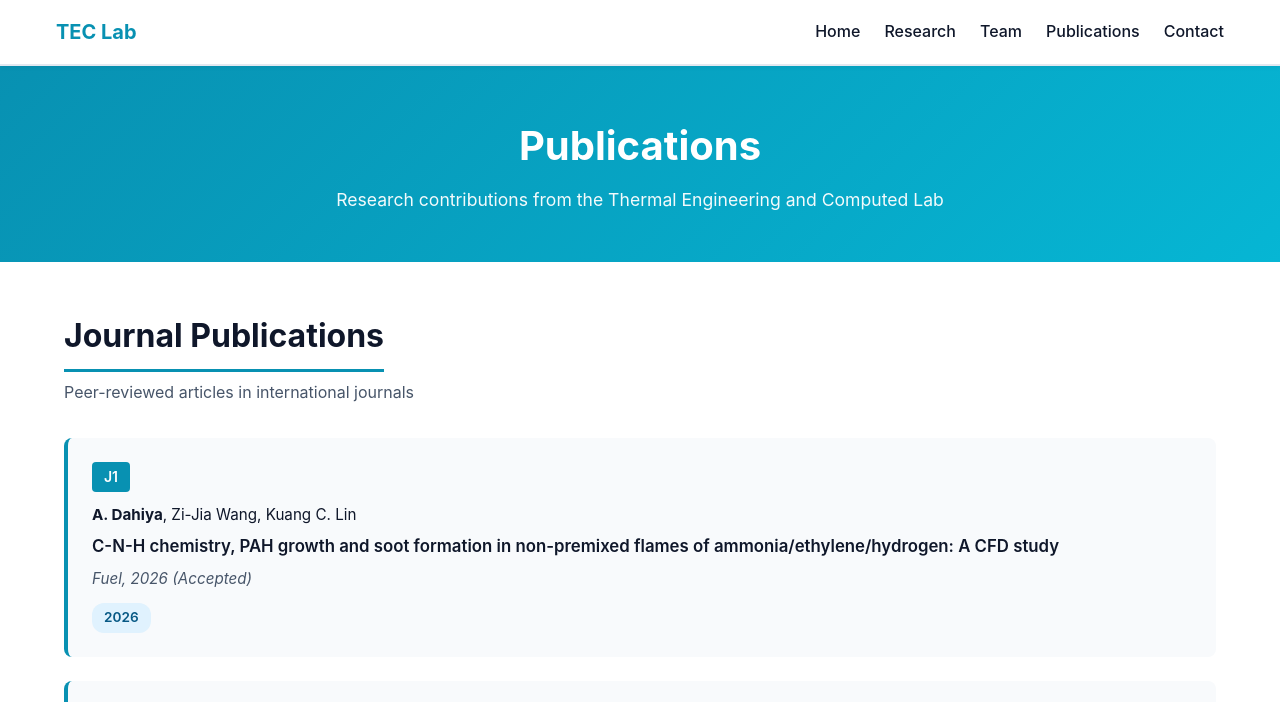
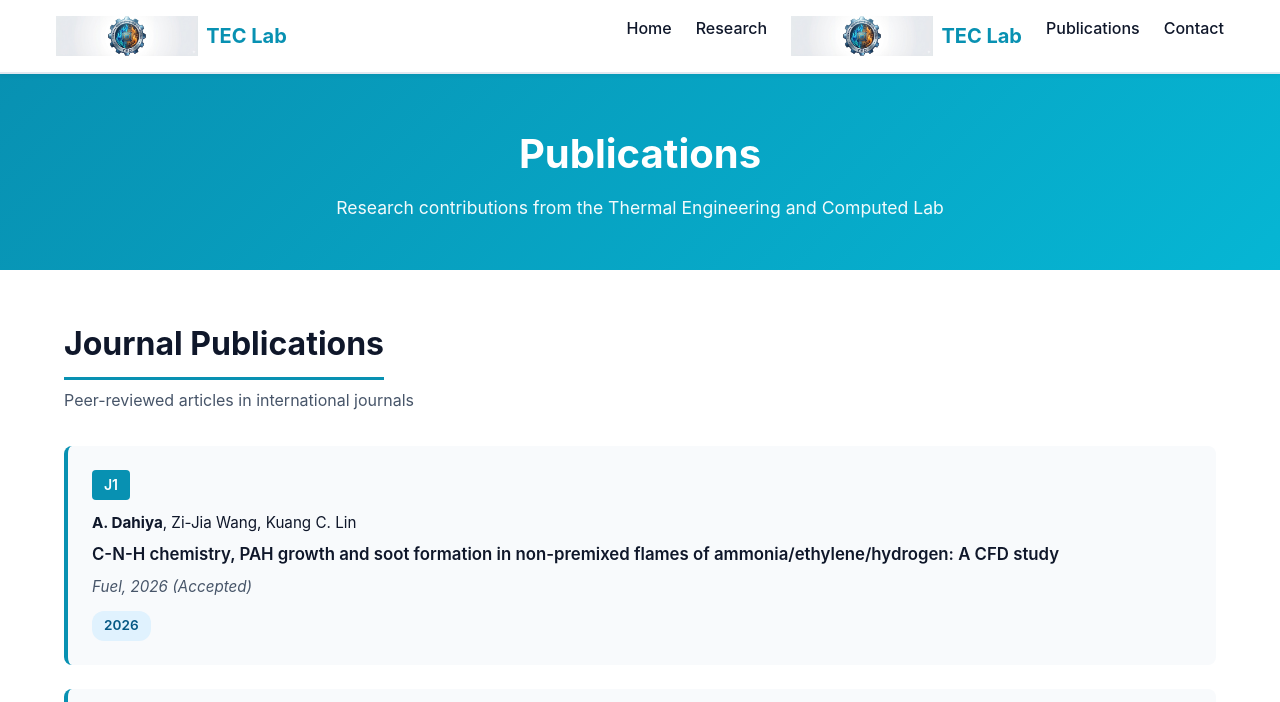
Before and after one commit to TEC-CCU/TEC-LAB, a plain HTML site: page publications.html in a window 1280 px wide. Shown: the top 702 px of the page. Drawn offline with Linux system fonts and the light colour scheme.

Commit message:
Add TEC logo to publications.html navigation and favicon

```diff
--- a/publications.html
+++ b/publications.html
@@ -4,6 +4,7 @@
     <meta charset="UTF-8">
     <meta name="viewport" content="width=device-width, initial-scale=1.0">
     <title>Publications - TEC Lab</title>
+        <link rel="icon" type="image/png" href="tec-logo.png">
     <style>
         :root {
             --primary-color: #0891b2;
@@ -18,7 +19,22 @@
 
         * {
             margin: 0;
-            padding: 0;
+
+
+                    .logo {
+                                    font-size: 1.25rem;
+                                    font-weight: 700;
+                                    color: var(--primary-color);
+                                    display: flex;
+                                    align-items: center;
+                                    gap: 0.5rem;
+                                }
+
+                    .logo-img {
+                                    height: 40px;
+                                    width: auto;
+                                    vertical-align: middle;
+                                }padding: 0;
             box-sizing: border-box;
         }
 
@@ -272,12 +288,10 @@
 <body>
     <nav>
         <div class="nav-container">
-            <div class="logo">TEC Lab</div>
-            <ul class="nav-links">
+                <div class="logo"><img src="tec-logo.png" alt="TEC Logo" class="logo-img">TEC Lab</div>            <ul class="nav-links">
                 <li><a href="index.html">Home</a></li>
                 <li><a href="research.html">Research</a></li>
-                <li><a href="team.html">Team</a></li>
-                <li><a href="publications.html">Publications</a></li>
+                <div class="logo"><img src="tec-logo.png" alt="TEC Logo" class="logo-img">TEC Lab</div>                <li><a href="publications.html">Publications</a></li>
                 <li><a href="index.html#contact">Contact</a></li>
             </ul>
         </div>
```
